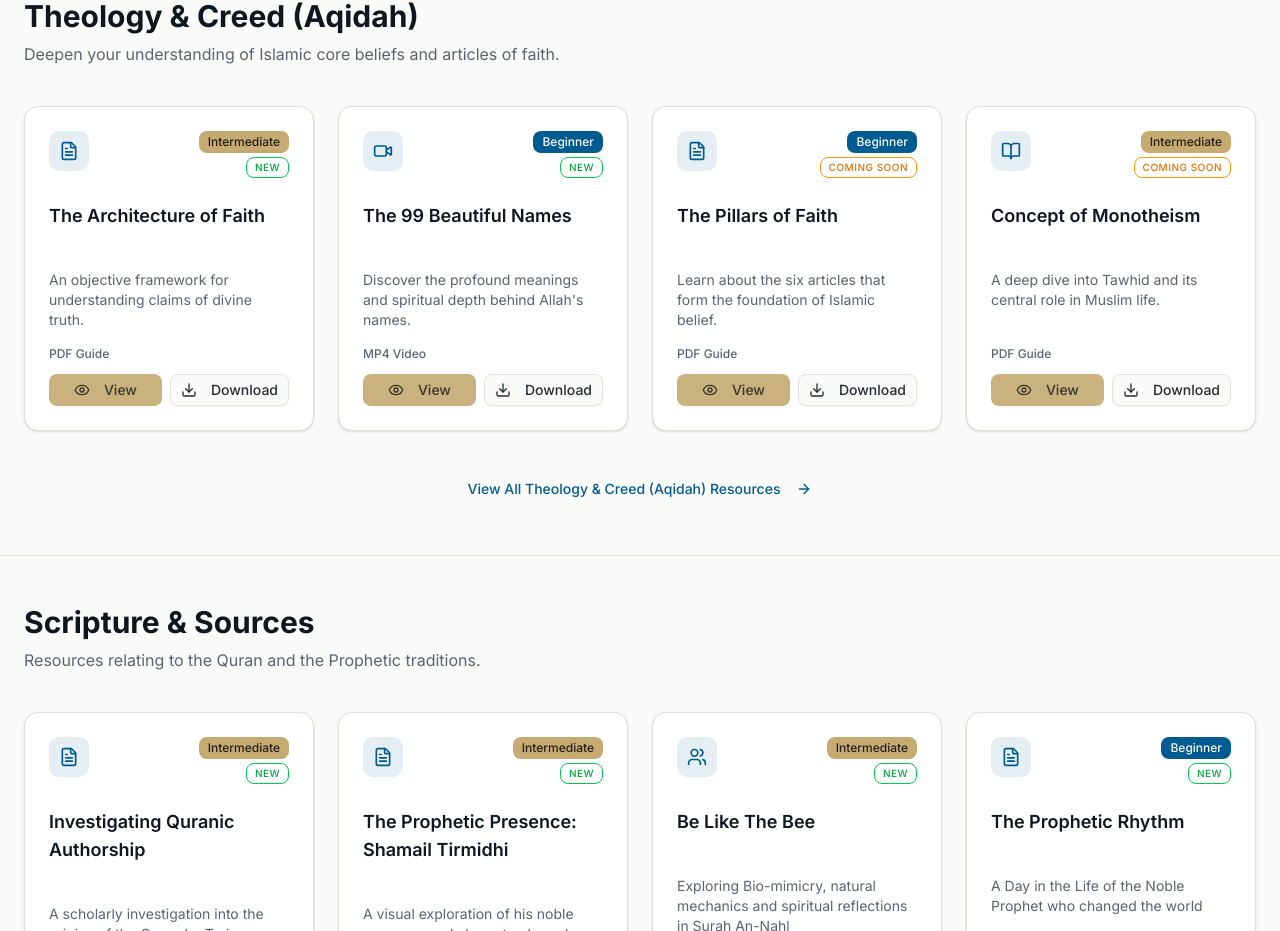
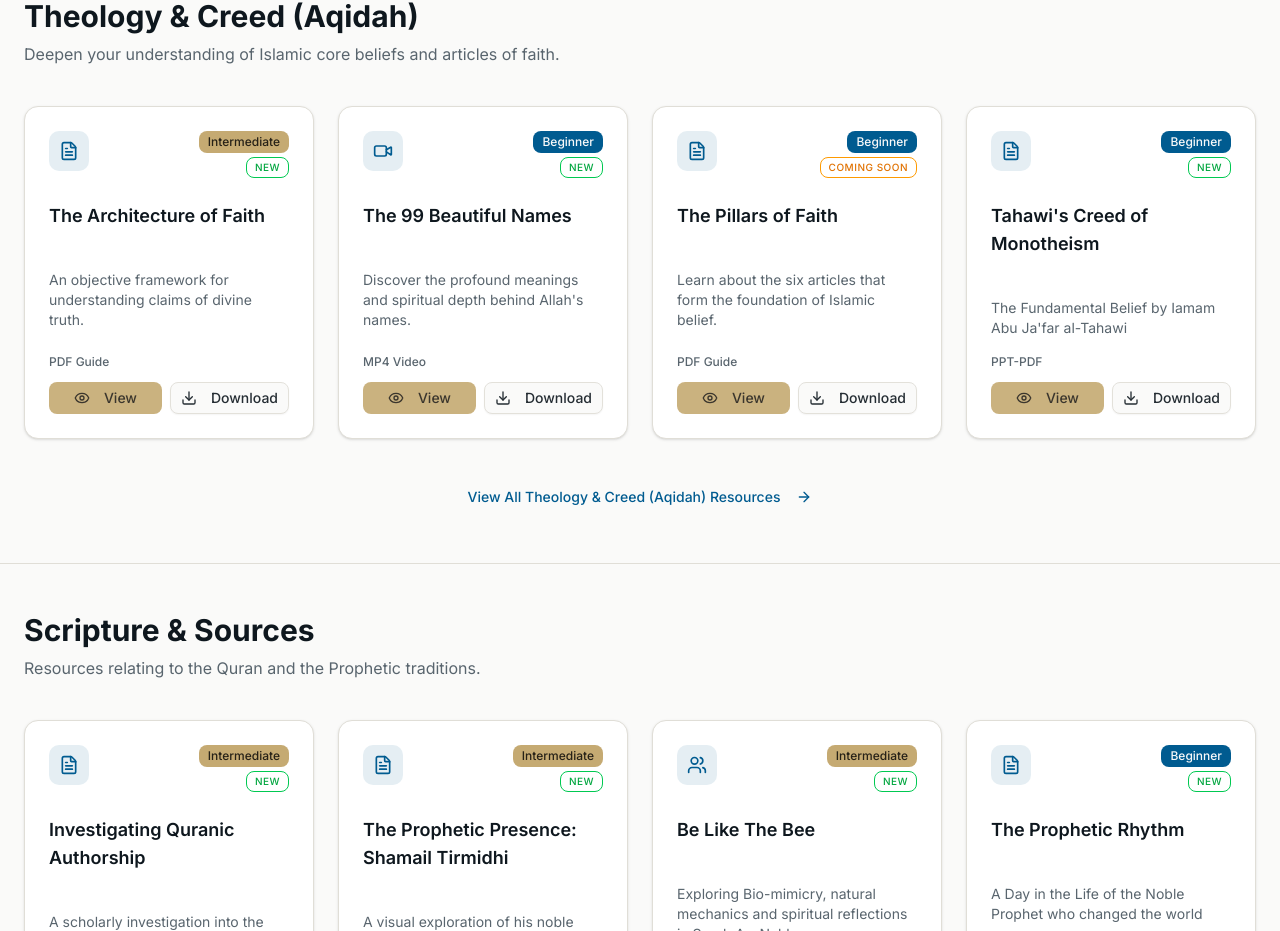
Before and after one commit to bcdcbahrain/v0-website, a Next.js app: page /docs in a window 1280 px wide. Shown: the part 1378-2309 px from the top of the page. Built offline with nearby package versions, Linux system fonts and the light colour scheme.

Commit message:
Update resource from Monotheism to Tahawi's Creed
Replaced the concept of Monotheism with Tahawi's Creed, updating its details and links.

```diff
--- a/app/docs/page.tsx
+++ b/app/docs/page.tsx
@@ -103,14 +103,14 @@ const categories = [
         downloadUrl: "#",
       },
       {
-        title: "Concept of Monotheism",
-        description: "A deep dive into Tawhid and its central role in Muslim life.",
-        category: "Intermediate",
-        status: "Coming Soon",
-        type: "PDF Guide",
-        icon: BookOpen,
-        driveUrl: "#",
-        downloadUrl: "#",
+        title: "Tahawi's Creed of Monotheism",
+        description: "The Fundamental Belief by Iamam Abu Ja'far al-Tahawi",
+        category: "Beginner",
+        status: "New",
+        type: "PPT-PDF",
+        icon: FileText,
+        driveUrl: "https://drive.google.com/file/d/1Q5I-6gW5nY5Y9y-HKLms8T-cSc3FgLA_/view?usp=sharing",
+        downloadUrl: "https://drive.google.com/uc?export=download&id=1Q5I-6gW5nY5Y9y-HKLms8T-cSc3FgLA_",
       },
     ],
   },
```
